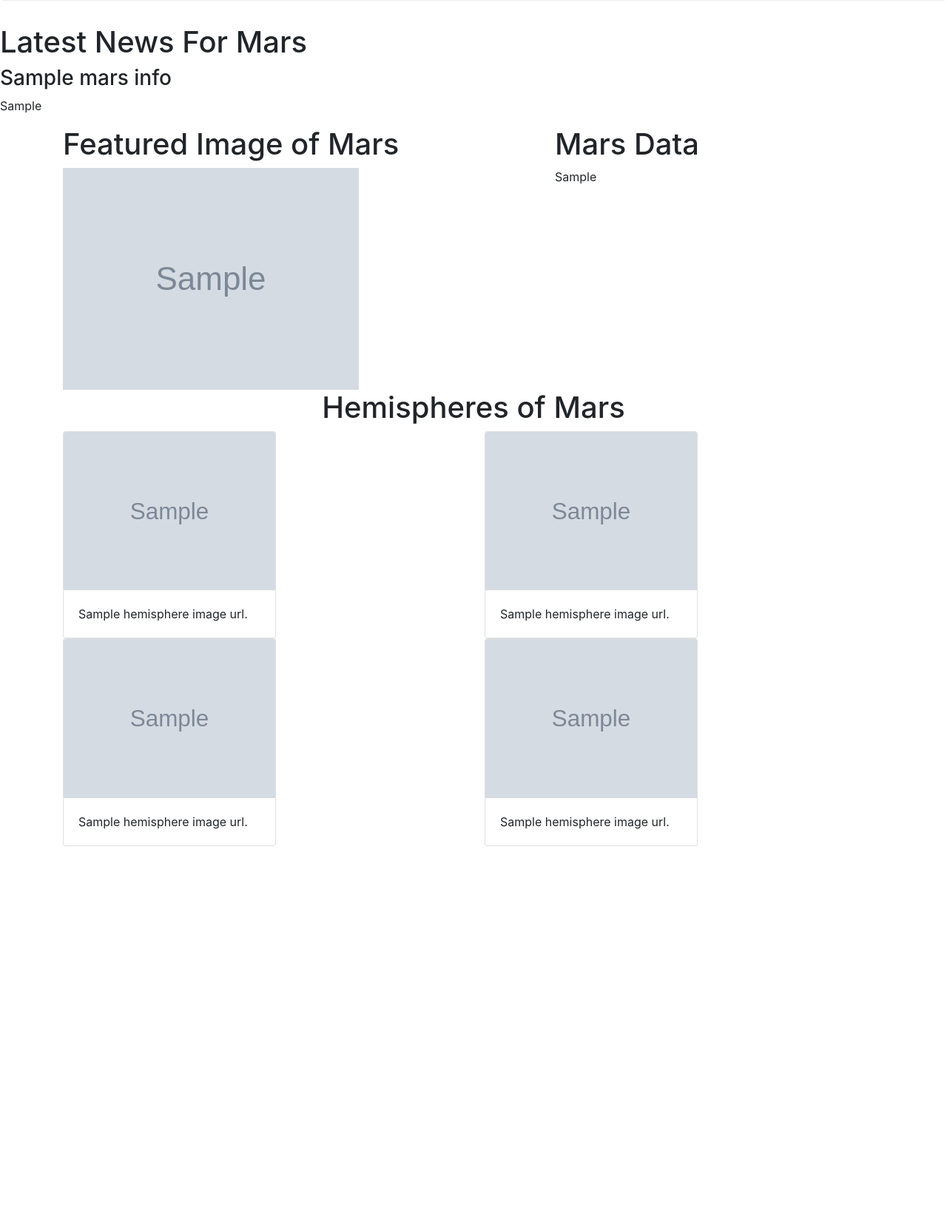
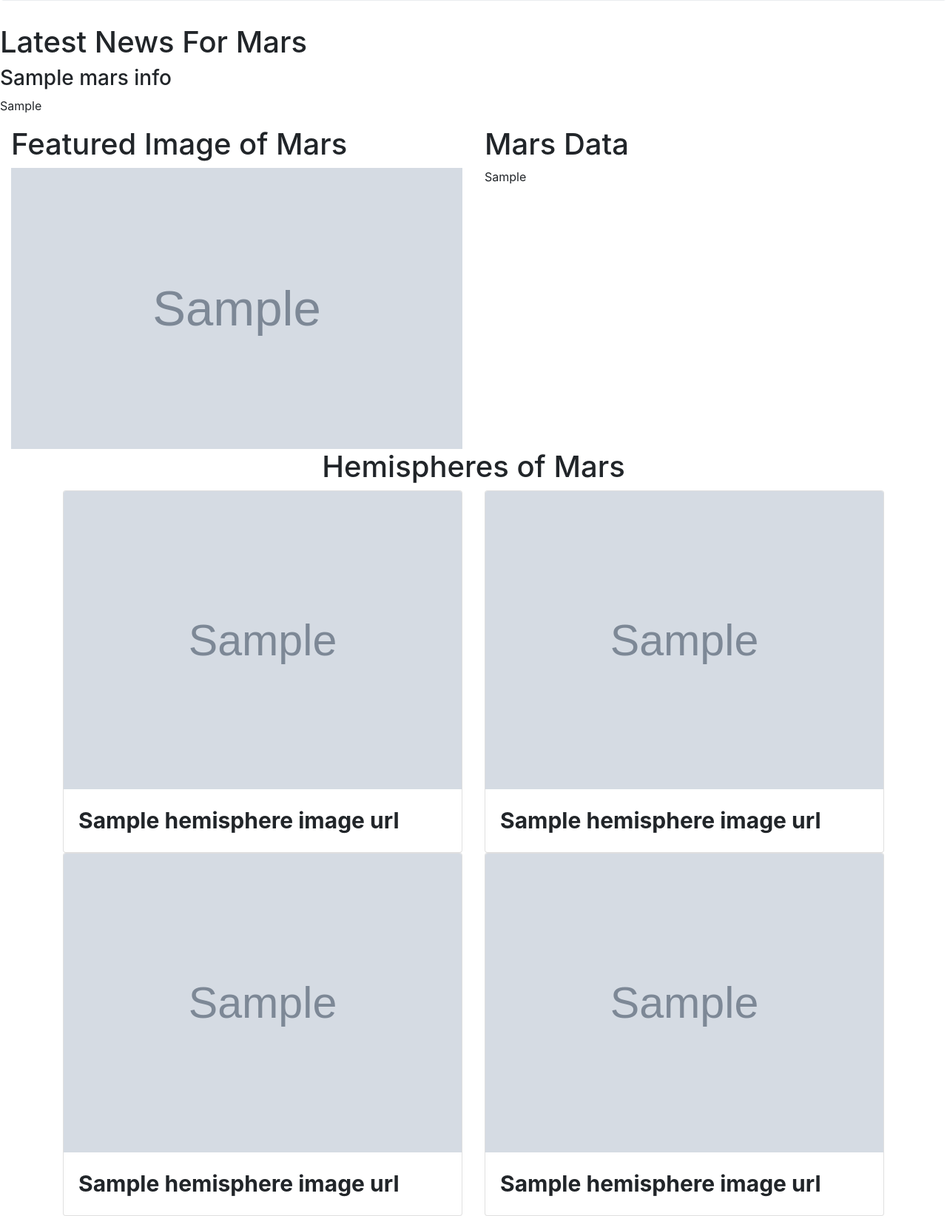
Before and after one commit to pspitzer86/Web-Scraping-Challenge, a Flask app: page / in a window 1280 px wide. Shown: the part 319-1963 px from the top of the page at 74% size. Before the commit the page ends 1463 px from the top, so only its background shows below. Run offline with Flask 2, Linux system fonts and the light colour scheme; grey boxes marked "Sample" are stand-in pictures; a database or web service that is not in the repository returns one stand-in record (values such as "Sample title").

Commit message:
responsiveness

```diff
--- a/Mission_to_Mars/Templates/index.html
+++ b/Mission_to_Mars/Templates/index.html
@@ -38,17 +38,17 @@ In collaboration with Kate Spitzer
 <h3>{{mars.news_title}}</h3>
 <p>{{mars.news_p}}</p>
 
-<div class='container'>
+<div class='container-fluid'>
   <div class='row'>
-    <div class='col-7'>
+    <div class='col-sm-12 col-md-6'>
       <h1 class='text-lg-left'>Featured Image of Mars</h1>
-        <img src='{{mars.featured_image_url}}' alt='feature_mars'>
+        <img style='height: 380px; width: 100%;' src='{{mars.featured_image_url}}' alt='feature_mars'>
     </div>
-    <div class='col-5'>
+    <div class='col-sm-12 col-md-6'>
       <h1 class='text-lg-left'>Mars Data</h1>
-       <div class='table"'>
+       <div class=' table-striped' style='height: 200px; width: 100%;'>
           {{mars.mars_fact_table | safe}}
-       </div>
+        </div>
     </div>
   </div>
 </div>
@@ -57,37 +57,37 @@ In collaboration with Kate Spitzer
 <div class='container'>
   <h1 class='text-lg-center'>Hemispheres of Mars</h1>
   <div class='row'>
-    <div class='col-6'>
-      <div class="card" style="width: 18rem;">
-        <img src="{{mars.hemisphere_image_urls[0].img_url}}" class="card-img-top" alt="cerberus_hemi">
+    <div class='col-sm-12 col-md-6'>
+      <div class="card margins">
+        <img src="{{mars.hemisphere_image_urls[0].img_url}}" class="card-img-top responsive" alt="cerberus_hemi">
         <div class="card-body">
-          <p class="card-text">{{mars.hemisphere_image_urls[0].title}}.</p>
+          <p class="card-text" style='font-weight: bold; font-size: 30px;'>{{mars.hemisphere_image_urls[0].title}}</p>
        </div>
       </div>
    </div>
-   <div class='col-6'>
-    <div class="card" style="width: 18rem;">
-      <img src="{{mars.hemisphere_image_urls[1].img_url}}" class="card-img-top" alt="schiparelli_hemi">
+   <div class='col-sm-12 col-md-6'>
+    <div class="card margins">
+      <img src="{{mars.hemisphere_image_urls[1].img_url}}" class="card-img-top responsive" alt="schiaparelli_hemi">
       <div class="card-body">
-        <p class="card-text">{{mars.hemisphere_image_urls[1].title}}.</p>
+        <p class="card-text" style='font-weight: bold; font-size: 30px;'>{{mars.hemisphere_image_urls[1].title}}</p>
      </div>
     </div>
  </div>
 </div>
 <div class='row'>
-  <div class='col-6'>
-    <div class="card" style="width: 18rem;">
-      <img src="{{mars.hemisphere_image_urls[2].img_url}}" class="card-img-top" alt="syrtis_major_hemi">
+  <div class='col-sm-12 col-md-6'>
+    <div class="card margins">
+      <img src="{{mars.hemisphere_image_urls[2].img_url}}" class="card-img-top responsive" alt="syrtis_major_hemi">
       <div class="card-body">
-        <p class="card-text">{{mars.hemisphere_image_urls[2].title}}.</p>
+        <p class="card-text" style='font-weight: bold; font-size: 30px;'>{{mars.hemisphere_image_urls[2].title}}</p>
      </div>
     </div>
  </div>
- <div class='col-6'>
-  <div class="card" style="width: 18rem;">
-    <img src="{{mars.hemisphere_image_urls[3].img_url}}" class="card-img-top" alt="valles_marineris_hemi">
+ <div class='col-sm-12 col-md-6'>
+  <div class="card margins">
+    <img src="{{mars.hemisphere_image_urls[3].img_url}}" class="card-img-top responsive" alt="valles_marineris_hemi">
     <div class="card-body">
-      <p class="card-text">{{mars.hemisphere_image_urls[3].title}}.</p>
+      <p class="card-text" style='font-weight: bold; font-size: 30px;'>{{mars.hemisphere_image_urls[3].title}}</p>
    </div>
   </div>
 </div>
--- a/Mission_to_Mars/Templates/styles.css
+++ /dev/null
@@ -1,6 +0,0 @@
-/* Start of styles */
-
-.navbar-brand h1 {
-    color: rgb(252, 249, 109);
-    font-family: 'Righteous', cursive;
-  }
```
Also changed, not shown: Mission_to_Mars/Static/styles.css (deleted).
